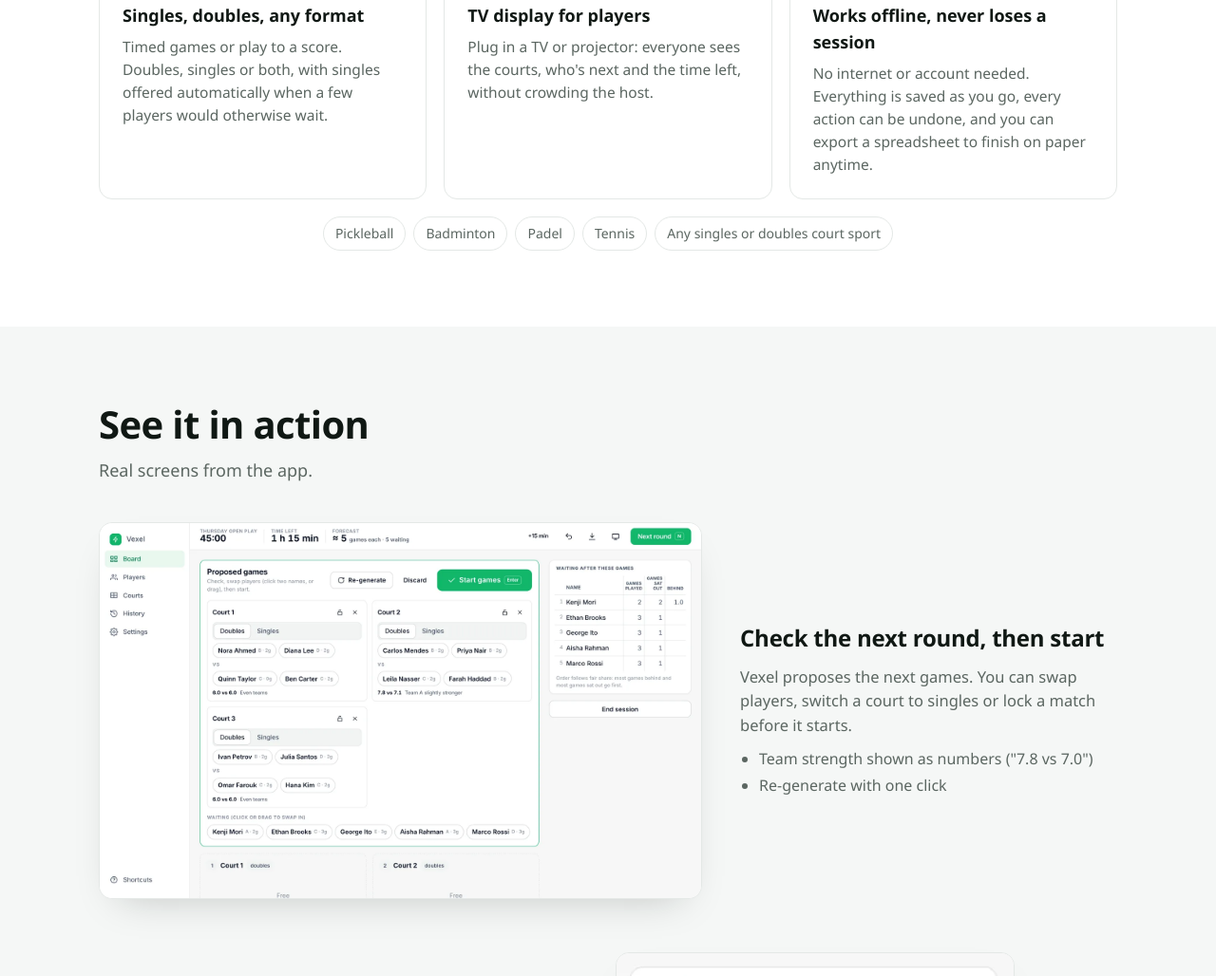
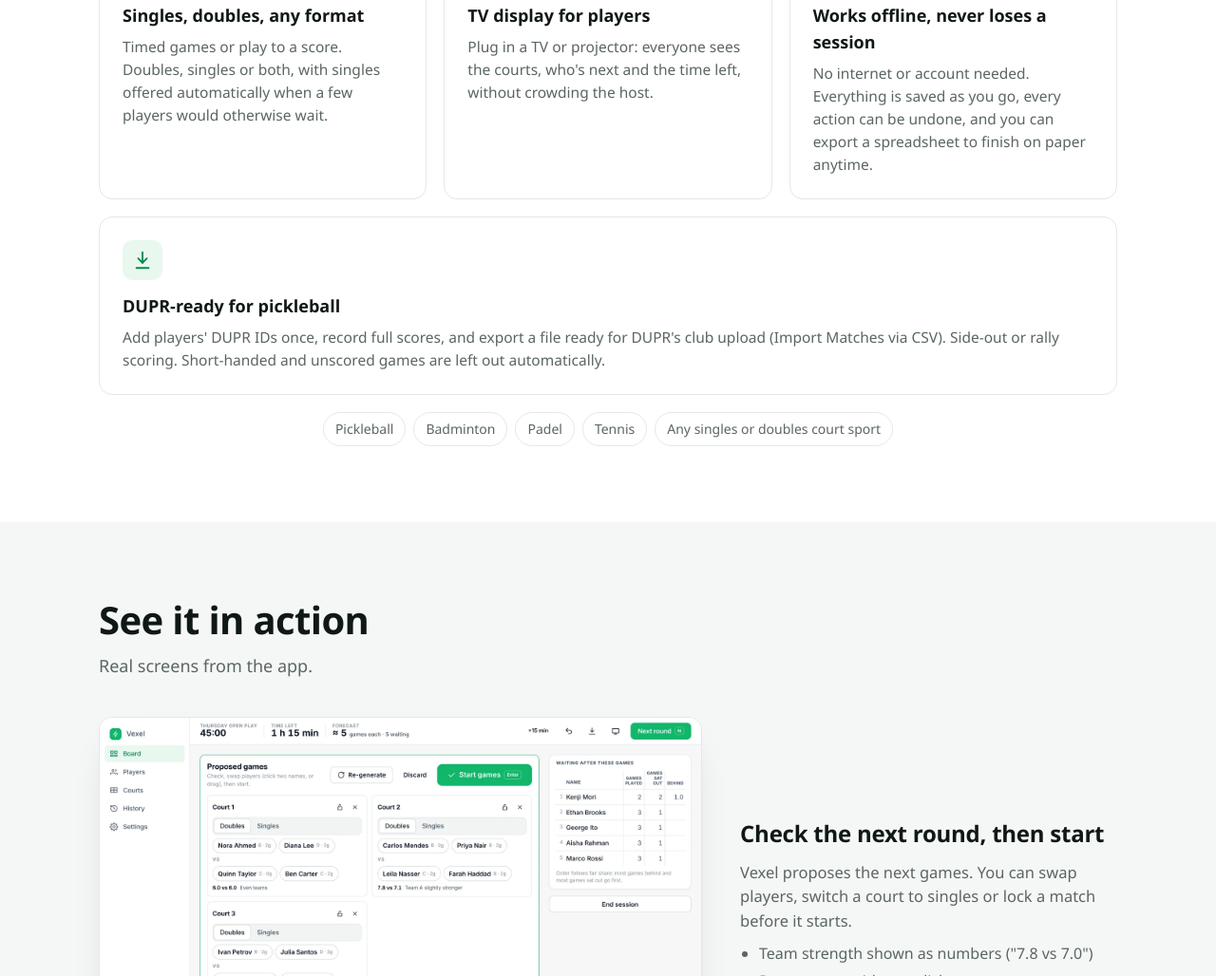
Before and after one commit to clisdan/vexel-releases, a plain HTML site: page index.html in a window 1280 px wide. Shown: the part 2238-3266 px from the top of the page at 95% size. Drawn offline with Linux system fonts and the light colour scheme.

Commit message:
Website and README: DUPR upload for pickleball
Co-Authored-By: Claude Opus 5.5 <noreply@anthropic.com>
Claude-Session: https://claude.ai/code/session_01W5QrvRWap5ddehKhzHtjXA

```diff
--- a/index.html
+++ b/index.html
@@ -191,6 +191,11 @@
           <h3>Works offline, never loses a session</h3>
           <p>No internet or account needed. Everything is saved as you go, every action can be undone, and you can export a spreadsheet to finish on paper anytime.</p>
         </div>
+        <div class="card" style="grid-column:1/-1">
+          <div class="ic"><svg width="22" height="22" viewBox="0 0 24 24" fill="none" stroke="currentColor" stroke-width="2" stroke-linecap="round" stroke-linejoin="round" aria-hidden="true"><path d="M12 3v12"/><path d="M7 10l5 5 5-5"/><path d="M5 21h14"/></svg></div>
+          <h3>DUPR-ready for pickleball</h3>
+          <p>Add players' DUPR IDs once, record full scores, and export a file ready for DUPR's club upload (Import Matches via CSV). Side-out or rally scoring. Short-handed and unscored games are left out automatically.</p>
+        </div>
       </div>
       <div class="sports">
         <span>Pickleball</span><span>Badminton</span><span>Padel</span><span>Tennis</span><span>Any singles or doubles court sport</span>
```
Also changed, not shown: 1 other file.
